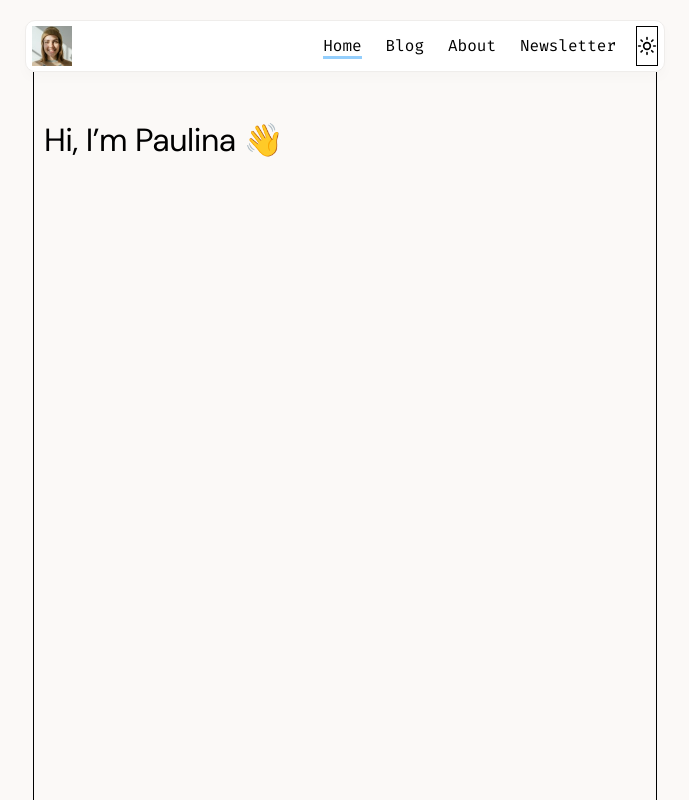
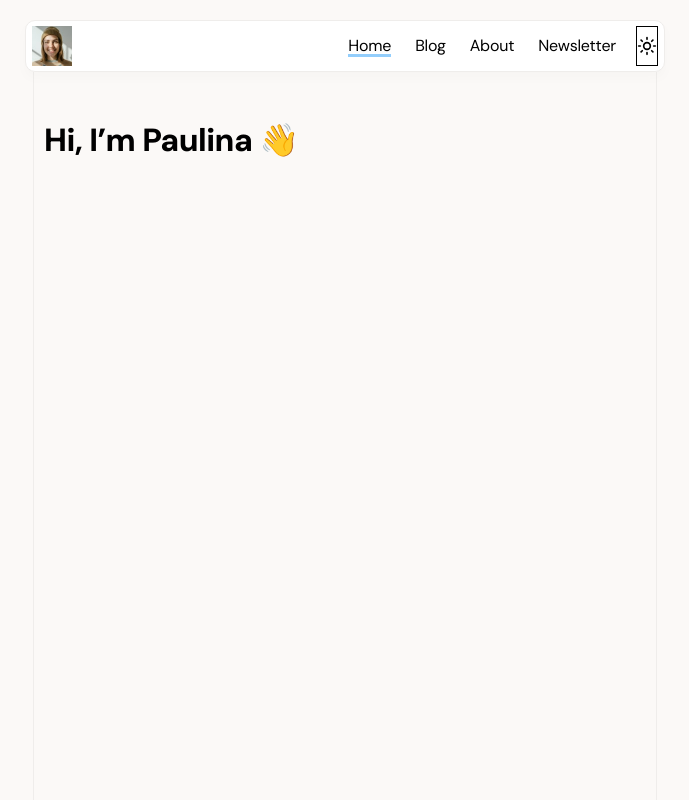
Before and after one commit to Lusk1nha/personal-blog, a Next.js app in the folder apps/web/: page / in a window 1280 px wide. Shown: the whole page, without its empty margins (295-984 px from the left). Built offline with nearby package versions, Linux system fonts and the light colour scheme.

Commit message:
🐛Fix: Adjusting visual bug for fonts.

```diff
--- a/apps/web/src/app/styles.css
+++ b/apps/web/src/app/styles.css
@@ -3,49 +3,103 @@
 @import "./theme.css";
 
 @layer utilities {
-  /* Texts Presets */
+  /* Preset 1 */
   .text-preset-1 {
-    font: var(--text-preset-1);
-    letter-spacing: var(--tracking-1);
+    font-size: var(--text-preset-1);
+    line-height: var(--text-preset-1--line-height);
+    letter-spacing: var(--text-preset-1--letter-spacing);
+    font-weight: var(--text-preset-1--font-weight);
+    font-family: "DM Sans", sans-serif;
   }
+
+  /* Preset 2 */
   .text-preset-2 {
-    font: var(--text-preset-2);
-    letter-spacing: var(--tracking-2);
+    font-size: var(--text-preset-2);
+    line-height: var(--text-preset-2--line-height);
+    letter-spacing: var(--text-preset-2--letter-spacing);
+    font-weight: var(--text-preset-2--font-weight);
+    font-family: "DM Sans", sans-serif;
   }
+
+  /* Preset 3 */
   .text-preset-3 {
-    font: var(--text-preset-3);
-    letter-spacing: var(--tracking-2);
+    font-size: var(--text-preset-3);
+    line-height: var(--text-preset-3--line-height);
+    letter-spacing: var(--text-preset-3--letter-spacing);
+    font-weight: var(--text-preset-3--font-weight);
+    font-family: "DM Sans", sans-serif;
   }
+
+  /* Preset 4 */
   .text-preset-4 {
-    font: var(--text-preset-4);
-    letter-spacing: var(--tracking-2);
+    font-size: var(--text-preset-4);
+    line-height: var(--text-preset-4--line-height);
+    letter-spacing: var(--text-preset-4--letter-spacing);
+    font-weight: var(--text-preset-4--font-weight);
+    font-family: "DM Sans", sans-serif;
   }
+
+  /* Preset 5 */
   .text-preset-5 {
-    font: var(--text-preset-5);
-    letter-spacing: var(--tracking-2);
+    font-size: var(--text-preset-5);
+    line-height: var(--text-preset-5--line-height);
+    letter-spacing: var(--text-preset-5--letter-spacing);
+    font-weight: var(--text-preset-5--font-weight);
+    font-family: "DM Sans", sans-serif;
   }
+
+  /* Preset 6 */
   .text-preset-6 {
-    font: var(--text-preset-6);
-    letter-spacing: var(--tracking-2);
+    font-size: var(--text-preset-6);
+    line-height: var(--text-preset-6--line-height);
+    letter-spacing: var(--text-preset-6--letter-spacing);
+    font-weight: var(--text-preset-6--font-weight);
+    font-family: "DM Sans", sans-serif;
   }
+
+  /* Preset 7 - Regular */
   .text-preset-7 {
-    font: var(--text-preset-7);
-    letter-spacing: var(--tracking-3);
+    font-size: var(--text-preset-7);
+    line-height: var(--text-preset-7--line-height);
+    letter-spacing: var(--text-preset-7--letter-spacing);
+    font-weight: var(--text-preset-7--font-weight);
+    font-family: "DM Sans", sans-serif;
   }
+
+  /* Preset 7 - Semibold */
   .text-preset-7-semibold {
-    font: var(--text-preset-7-semibold);
-    letter-spacing: var(--tracking-3);
+    font-size: var(--text-preset-7-semibold);
+    line-height: var(--text-preset-7-semibold--line-height);
+    letter-spacing: var(--text-preset-7-semibold--letter-spacing);
+    font-weight: var(--text-preset-7-semibold--font-weight);
+    font-family: "DM Sans", sans-serif;
   }
+
+  /* Preset 8 - Regular */
   .text-preset-8 {
-    font: var(--text-preset-8);
-    letter-spacing: var(--tracking-3);
+    font-size: var(--text-preset-8);
+    line-height: var(--text-preset-8--line-height);
+    letter-spacing: var(--text-preset-8--letter-spacing);
+    font-weight: var(--text-preset-8--font-weight);
+    font-family: "DM Sans", sans-serif;
   }
+
+  /* Preset 8 - Italic */
   .text-preset-8-italic {
-    font: var(--text-preset-8-italic);
-    letter-spacing: var(--tracking-3);
+    font-size: var(--text-preset-8-italic);
+    line-height: var(--text-preset-8-italic--line-height);
+    letter-spacing: var(--text-preset-8-italic--letter-spacing);
+    font-weight: var(--text-preset-8-italic--font-weight);
+    font-family: "DM Sans", sans-serif;
+    font-style: italic;
   }
+
+  /* Preset 9 - Fira Code */
   .text-preset-9 {
-    font: var(--text-preset-9);
-    letter-spacing: var(--tracking-4);
+    font-size: var(--text-preset-9);
+    line-height: var(--text-preset-9--line-height);
+    letter-spacing: var(--text-preset-9--letter-spacing);
+    font-weight: var(--text-preset-9--font-weight);
+    font-family: "Fira Code", monospace;
   }
 }
--- a/apps/web/src/app/theme.css
+++ b/apps/web/src/app/theme.css
@@ -18,7 +18,7 @@
     /* Light theme variables can be added here */
     --theme-color-background: var(--color-system-neutral-100);
 
-    --theme-color-border: var(--color-color-neutral-200);
+    --theme-color-border: var(--color-system-neutral-200);
 
     --theme-navbar-base: var(--color-system-neutral-0);
     --theme-navbar-border: var(--color-system-neutral-200);
--- a/packages/design-system/src/theme.css
+++ b/packages/design-system/src/theme.css
@@ -63,18 +63,71 @@
   --radius-20: 1.25rem; /* 20px */
   --radius-24: 1.5rem; /* 24px */
 
-  /* Text Presets */
-  --text-preset-1: 400 2.5rem/3.25rem "DM Sans", sans-serif; /* 40px/52px */
-  --text-preset-2: 400 2rem/2.6rem "DM Sans", sans-serif; /* 32px/41.6px */
-  --text-preset-3: 700 1.75rem/2.275rem "DM Sans", sans-serif; /* 28px/36.4px */
-  --text-preset-4: 600 1.5rem/1.95rem "DM Sans", sans-serif; /* 24px/31.2px */
-  --text-preset-5: 600 1.25rem/1.625rem "DM Sans", sans-serif; /* 20px/26px */
-  --text-preset-6: 500 1.125rem/1.6875rem "DM Sans", sans-serif; /* 18px/27px */
-  --text-preset-7: 400 1.125rem/1.6875rem "DM Sans", sans-serif; /* 18px/27px */
-  --text-preset-7-semibold: 600 1.125rem/1.6875rem "DM Sans", sans-serif;
-  --text-preset-8: 400 1rem/1.3rem "DM Sans", sans-serif; /* 16px/20.8px */
-  --text-preset-8-italic: 400 italic 1rem/1.3rem "DM Sans", sans-serif;
-  --text-preset-9: 400 1rem/1.46rem "Fira Code", monospace; /* 16px/23.36px */
+  /* Text Preset 1 */
+  --text-preset-1: 2.5rem; /* 40px */
+  --text-preset-1--line-height: 3.25rem; /* 130% */
+  --text-preset-1--letter-spacing: -0.0625rem; /* -1px */
+  --text-preset-1--font-weight: 800; /* ExtraBold */
+
+  /* Text Preset 2 */
+  --text-preset-2: 2rem; /* 32px */
+  --text-preset-2--line-height: 2.6rem; /* 130% */
+  --text-preset-2--letter-spacing: -0.03125rem; /* -0.5px */
+  --text-preset-2--font-weight: 800; /* ExtraBold */
+
+  /* Text Preset 3 */
+  --text-preset-3: 1.75rem; /* 28px */
+  --text-preset-3--line-height: 2.275rem; /* 130% */
+  --text-preset-3--letter-spacing: -0.03125rem; /* -0.5px */
+  --text-preset-3--font-weight: 700; /* Bold */
+
+  /* Text Preset 4 */
+  --text-preset-4: 1.5rem; /* 24px */
+  --text-preset-4--line-height: 1.95rem; /* 130% */
+  --text-preset-4--letter-spacing: -0.03125rem; /* -0.5px */
+  --text-preset-4--font-weight: 600; /* SemiBold */
+
+  /* Text Preset 5 */
+  --text-preset-5: 1.25rem; /* 20px */
+  --text-preset-5--line-height: 1.625rem; /* 130% */
+  --text-preset-5--letter-spacing: -0.03125rem; /* -0.5px */
+  --text-preset-5--font-weight: 600; /* SemiBold */
+
+  /* Text Preset 6 */
+  --text-preset-6: 1.125rem; /* 18px */
+  --text-preset-6--line-height: 1.6875rem; /* 150% */
+  --text-preset-6--letter-spacing: -0.03125rem; /* -0.5px */
+  --text-preset-6--font-weight: 500; /* Medium */
+
+  /* Text Preset 7 */
+  --text-preset-7: 1.125rem; /* 18px */
+  --text-preset-7--line-height: 1.6875rem; /* 150% */
+  --text-preset-7--letter-spacing: -0.0125rem; /* -0.2px */
+  --text-preset-7--font-weight: 400; /* Regular */
+
+  /* Text Preset 7 (SemiBold) */
+  --text-preset-7-semibold: 1.125rem;
+  --text-preset-7-semibold--line-height: 1.6875rem;
+  --text-preset-7-semibold--letter-spacing: -0.0125rem;
+  --text-preset-7-semibold--font-weight: 600;
+
+  /* Text Preset 8 */
+  --text-preset-8: 1rem; /* 16px */
+  --text-preset-8--line-height: 1.3rem; /* 130% */
+  --text-preset-8--letter-spacing: -0.0125rem; /* -0.2px */
+  --text-preset-8--font-weight: 400; /* Regular */
+
+  /* Text Preset 8 (Italic) */
+  --text-preset-8-italic: 1rem;
+  --text-preset-8-italic--line-height: 1.3rem;
+  --text-preset-8-italic--letter-spacing: -0.0125rem;
+  --text-preset-8-italic--font-weight: 400;
+
+  /* Text Preset 9 */
+  --text-preset-9: 1rem; /* 16px */
+  --text-preset-9--line-height: 1.46rem; /* 146% */
+  --text-preset-9--letter-spacing: -0.025rem; /* -0.4px */
+  --text-preset-9--font-weight: 400; /* Regular */
 
   /* Letter Spacing */
   --tracking-1: -0.0625rem; /* -1px */
--- a/packages/ui/src/components/text.tsx
+++ b/packages/ui/src/components/text.tsx
@@ -4,15 +4,15 @@ import { forwardRef } from "react";
 
 const textVariants = cva("antialiased", {
   variants: {
-    size: {
-      default: "text-preset-8",
-      lg: "text-preset-7",
-    },
     variant: {
       default: "",
       link: "cursor-pointer text-system-text-link hover:text-system-text-link-hover data-[state=active]:text-system-text-link-active",
       biglink:
         "cursor-pointer text-system-text-biglink hover:text-system-text-biglink-hover active:text-system-text-biglink-active data-[state=active]:text-system-text-biglink-active",
+    },
+    size: {
+      default: "text-preset-8",
+      lg: "text-preset-7",
     },
   },
   defaultVariants: {
--- a/packages/ui/src/components/title.tsx
+++ b/packages/ui/src/components/title.tsx
@@ -32,8 +32,8 @@ const Title = forwardRef<HTMLHeadingElement, TitleProps>((props, ref) => {
       ref={ref}
       className={cn(
         titleVariants({
+          variant,
           size,
-          variant,
           className,
         })
       )}
```
